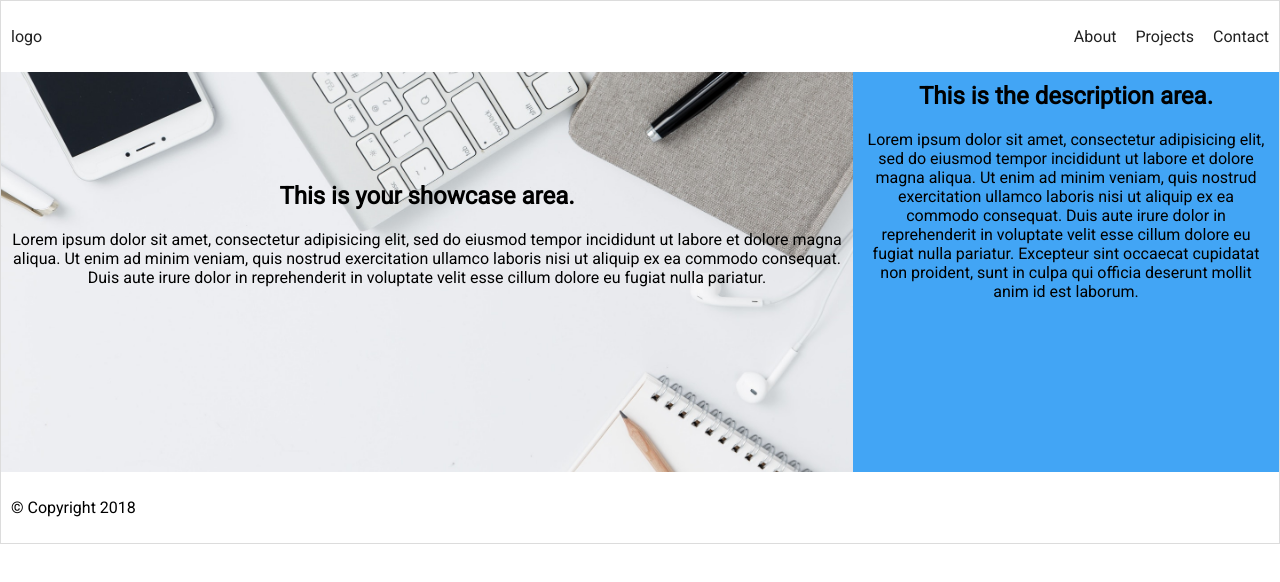
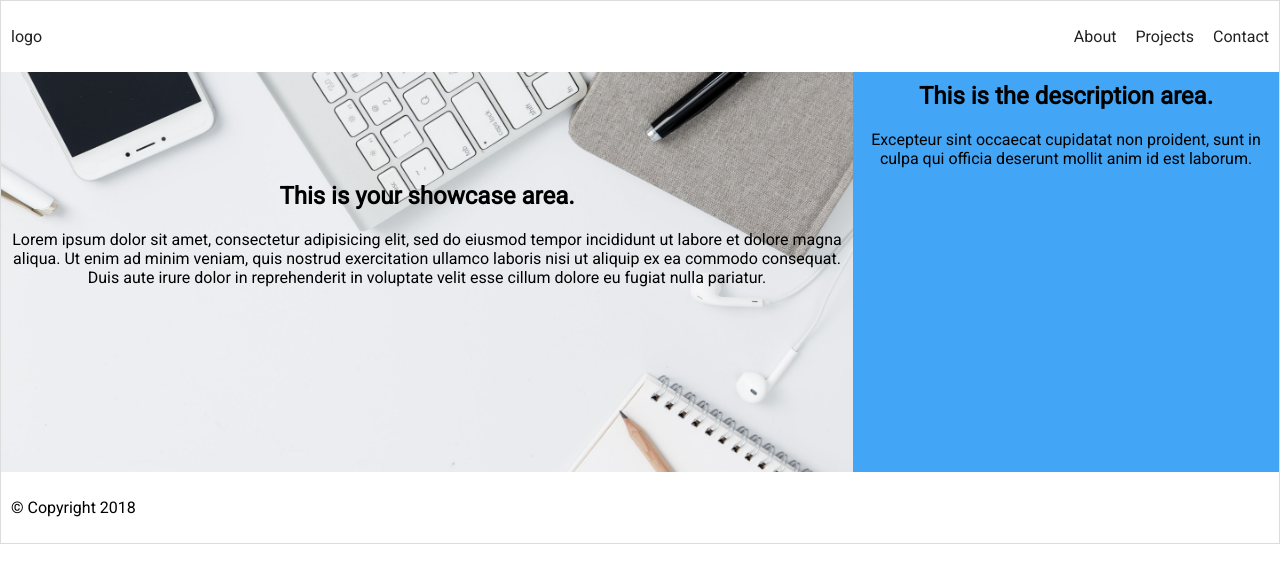
Before and after one commit to jmutia/cssgrid, a plain HTML site: page index.html in a window 1280 px wide. Drawn offline with Linux system fonts and the light colour scheme.

Commit message:
Update index.html

```diff
--- a/index.html
+++ b/index.html
@@ -28,7 +28,7 @@
         </section>
         <section id="section-2" class="grid container">
           <h1>This is the description area.</h1>
-          <p>Lorem ipsum dolor sit amet, consectetur adipisicing elit, sed do eiusmod tempor incididunt ut labore et dolore magna aliqua. Ut enim ad minim veniam, quis nostrud exercitation ullamco laboris nisi ut aliquip ex ea commodo consequat. Duis aute irure dolor in reprehenderit in voluptate velit esse cillum dolore eu fugiat nulla pariatur. Excepteur sint occaecat cupidatat non proident, sunt in culpa qui officia deserunt mollit anim id est laborum.</p>
+          <p>Excepteur sint occaecat cupidatat non proident, sunt in culpa qui officia deserunt mollit anim id est laborum.</p>
         </section>
       </div>
       <div id="container-3" class="container">
```
